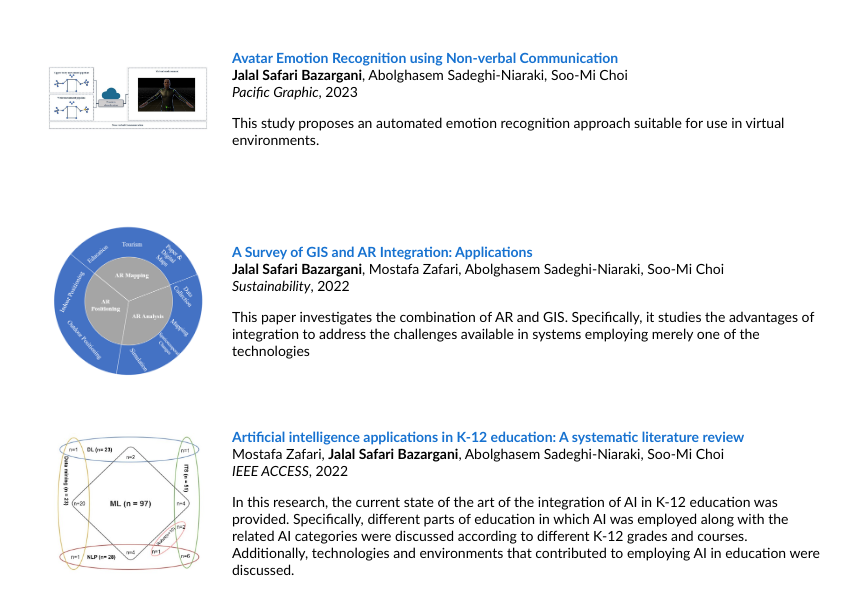
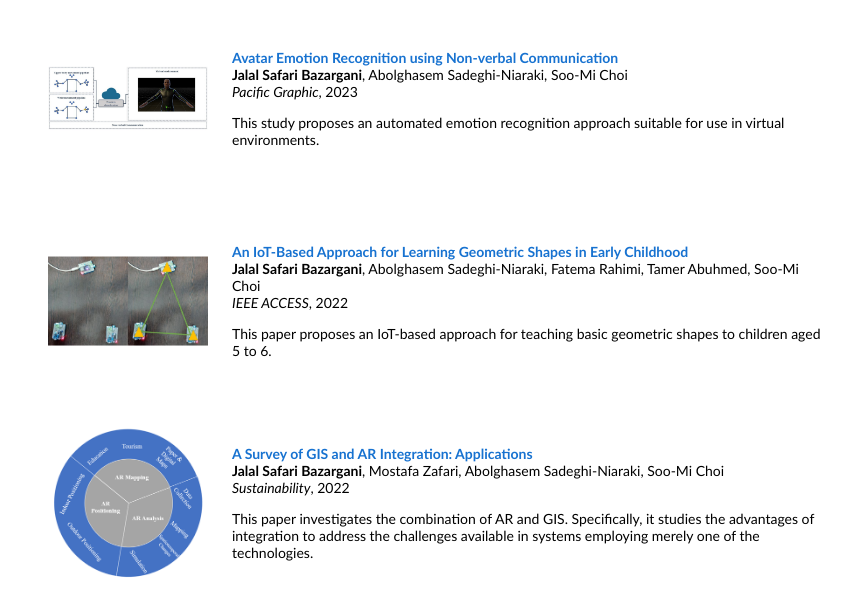
Before and after one commit to jaysafari/jaysafari.github.io, a plain HTML site: page index.html in a window 1280 px wide. Shown: the part 2852-3458 px from the top of the page, without its empty margins (208-1071 px from the left). Drawn offline with Linux system fonts and the light colour scheme.

Commit message:
Update index.html

```diff
--- a/index.html
+++ b/index.html
@@ -402,6 +402,26 @@ This paper combines state-of-the-art machine learning advancements with new visu
     This study proposes an automated emotion recognition approach suitable for use in virtual environments.
     </tr>
 
+		<tr>
+      <td style="padding:16px;width:20%;vertical-align:middle">
+        <div class="one">
+          <img src='images/access_IoTShapes_2022.JPG' width="160">
+        </div>
+      </td>
+      <td style="padding:8px;width:80%;vertical-align:middle">
+        <a href="https://ieeexplore.ieee.org/abstract/document/9987478/">
+          <span class="papertitle">An IoT-Based Approach for Learning Geometric Shapes in Early Childhood</span>
+        </a>
+        <br>
+		    <strong>Jalal Safari Bazargani</strong>,
+        Abolghasem Sadeghi-Niaraki, Fatema Rahimi, Tamer Abuhmed, Soo-Mi Choi
+        <br>
+        <em>IEEE ACCESS</em>, 2022
+        <br>
+        <p></p>
+    This paper proposes an IoT-based approach for teaching basic geometric shapes to children aged 5 to 6.
+    </tr>
+
   <tr>
       <td style="padding:16px;width:20%;vertical-align:middle">
         <div class="one">
@@ -419,7 +439,7 @@ This paper combines state-of-the-art machine learning advancements with new visu
         <em>Sustainability</em>, 2022
         <br>
         <p></p>
-    This paper investigates the combination of AR and GIS. Specifically, it studies the advantages of integration to address the challenges available in systems employing merely one of the technologies
+    This paper investigates the combination of AR and GIS. Specifically, it studies the advantages of integration to address the challenges available in systems employing merely one of the technologies.
     </tr>
 
   <tr>
```
